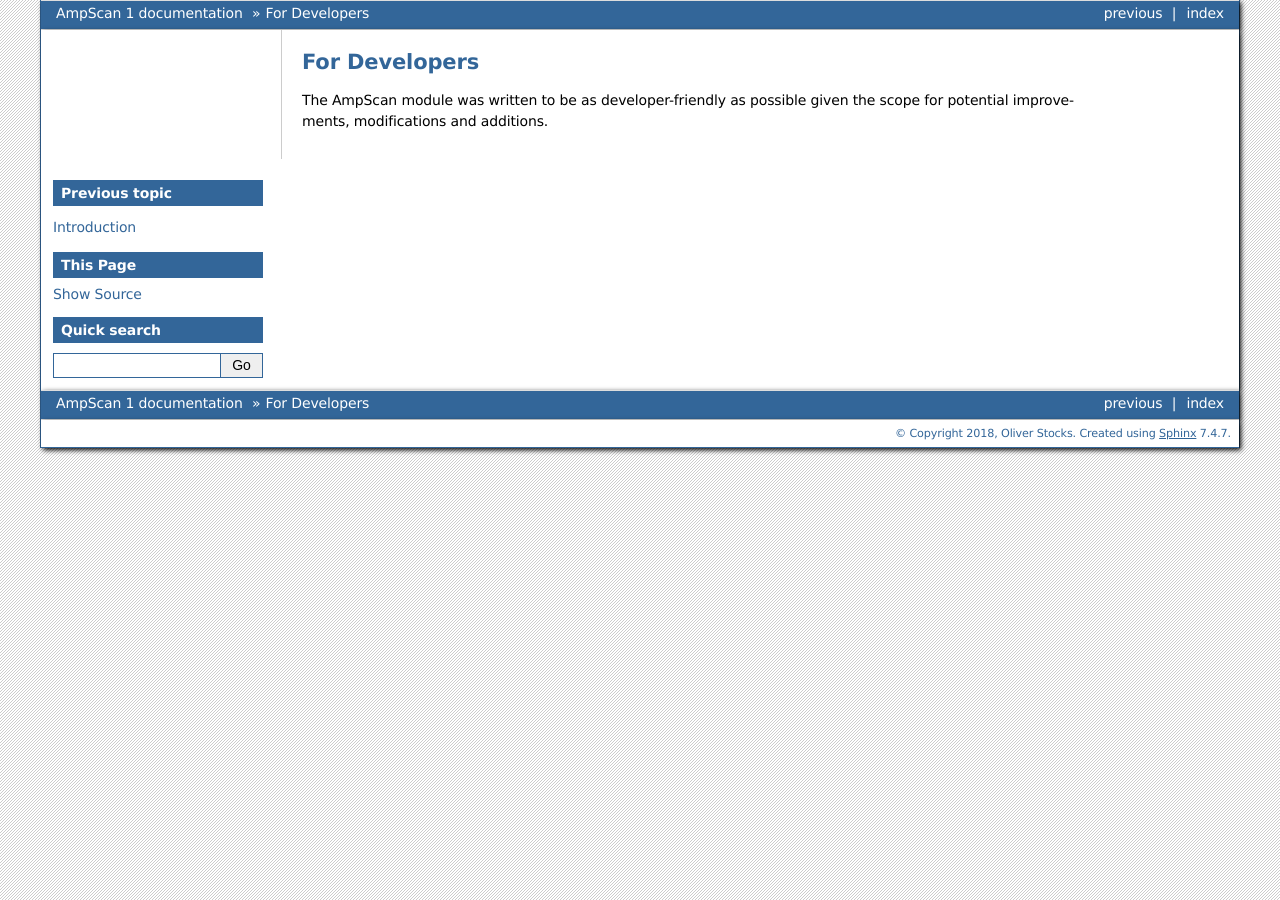
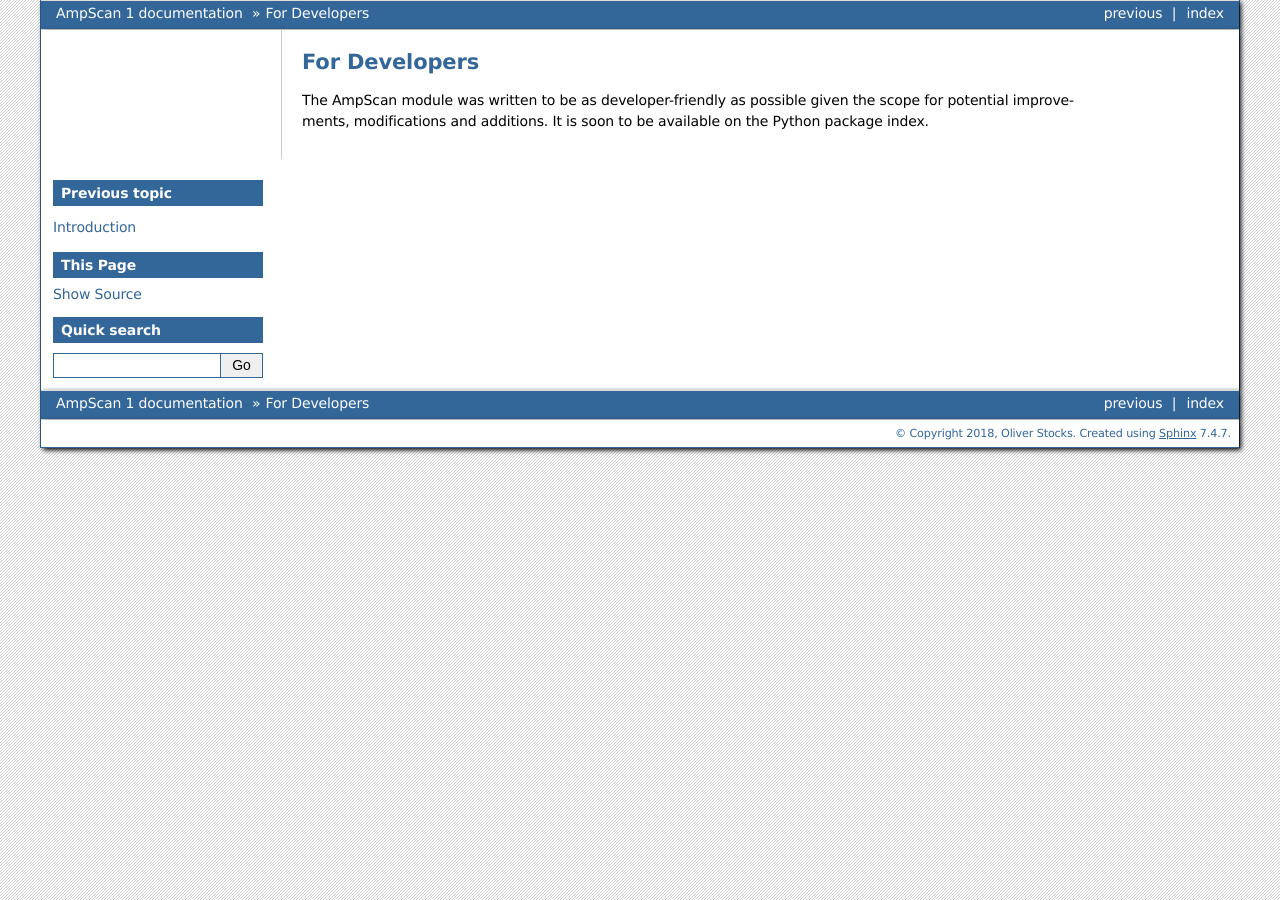
Before and after one commit to abel-research/ampscan, a Sphinx documentation site: the page built from docs/Fordevs.rst, in a window 1280 px wide. Built offline with Sphinx 7.4.7, drawn with Linux system fonts in a browser that asks for light colours.

Commit message:
Update Fordevs.rst

```diff
--- a/docs/Fordevs.rst
+++ b/docs/Fordevs.rst
@@ -2,4 +2,4 @@
 ==============
 
 The AmpScan module was written to be as developer-friendly as possible given the scope for potential improvements,
-modifications and additions.
+modifications and additions. It is soon to be available on the Python package index.
```
